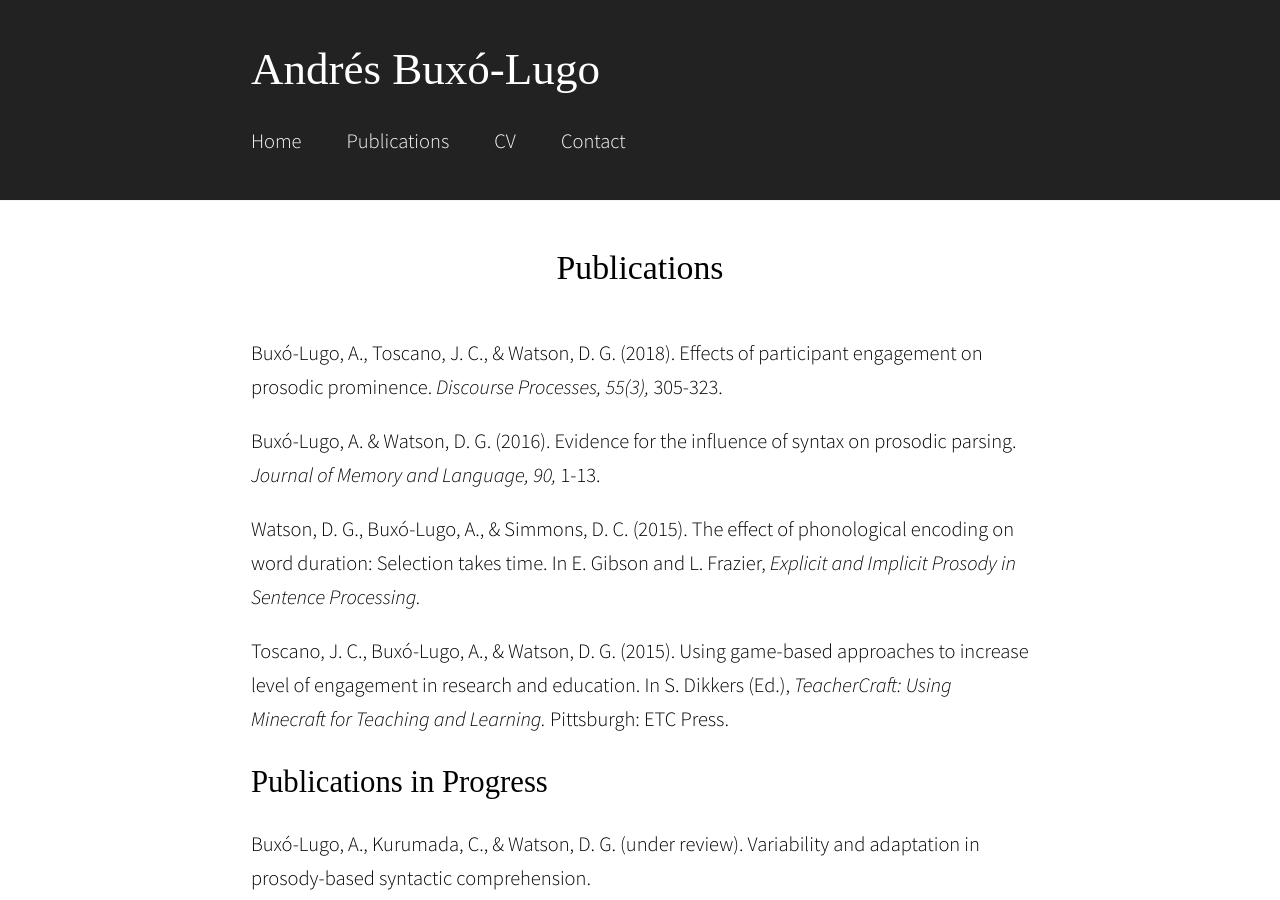
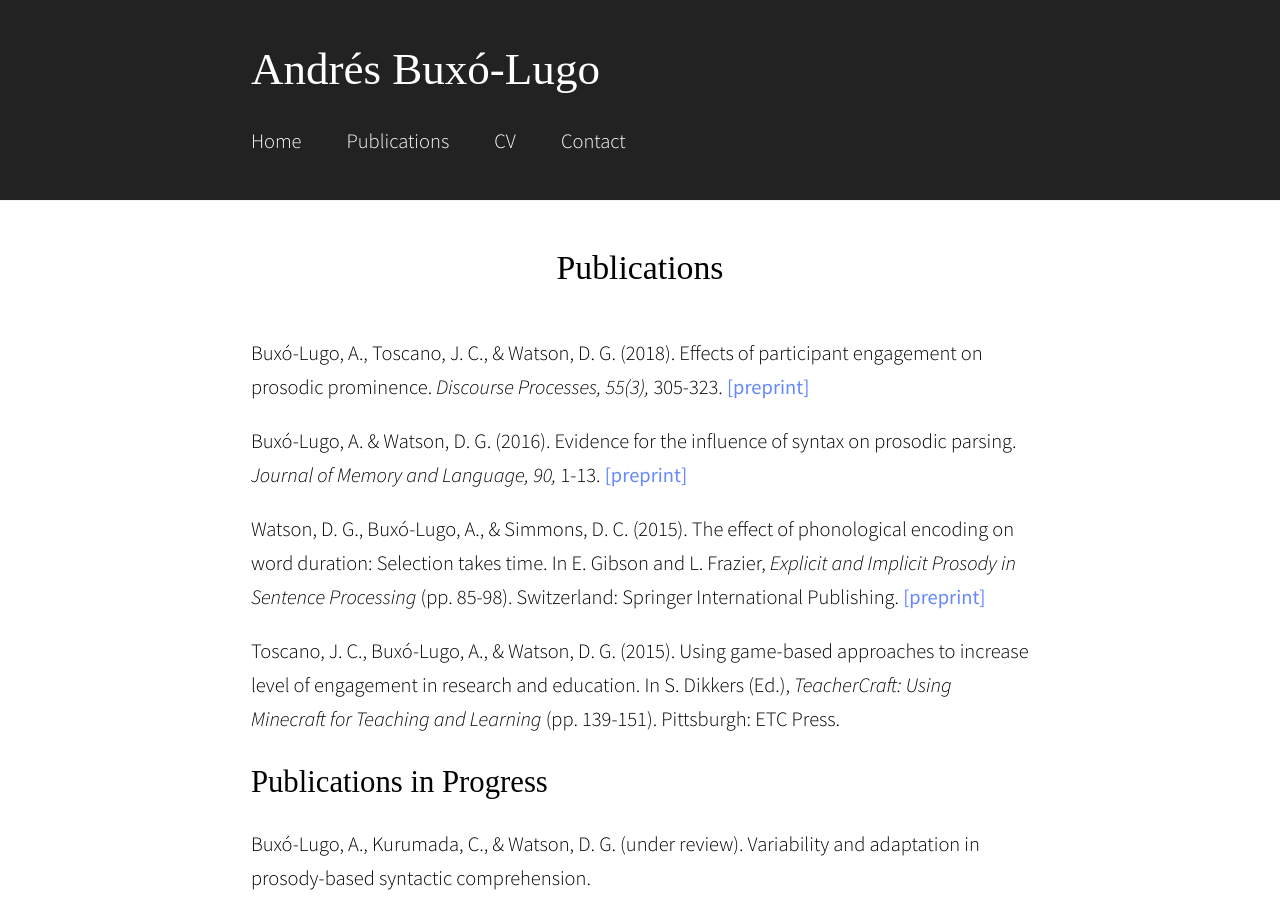
Before and after one commit to abuxolugo/abuxolugo.github.io, a Jekyll site: the page built from publications.md, in a window 1280 px wide and 900 px high. Built offline with Jekyll 4.4.1, drawn with Linux system fonts in a browser that asks for light colours; some web fonts are replaced.

Commit message:
added preprints

```diff
--- a/publications.md
+++ b/publications.md
@@ -4,13 +4,13 @@ title: Publications
 permalink: /publications/
 ---
 
-Buxó-Lugo, A., Toscano, J. C., & Watson, D. G. (2018). Effects of participant engagement on prosodic prominence. *Discourse Processes, 55(3),* 305-323.
+Buxó-Lugo, A., Toscano, J. C., & Watson, D. G. (2018). Effects of participant engagement on prosodic prominence. *Discourse Processes, 55(3),* 305-323. [[preprint]]({{site.baseurl}}/assets/Minecraft_Preprint.pdf)
 
-Buxó-Lugo, A. & Watson, D. G. (2016).  Evidence for the influence of syntax on prosodic parsing. *Journal of Memory and Language, 90,* 1-13.
+Buxó-Lugo, A. & Watson, D. G. (2016).  Evidence for the influence of syntax on prosodic parsing. *Journal of Memory and Language, 90,* 1-13. [[preprint]]({{site.baseurl}}/assets/Syntax_and_Prosodic_Parsing_Preprint.pdf)
 
-Watson, D. G., Buxó-Lugo, A., & Simmons, D. C. (2015). The effect of phonological encoding on word duration: Selection takes time.  In E. Gibson and L. Frazier, *Explicit and Implicit Prosody in Sentence Processing.*
+Watson, D. G., Buxó-Lugo, A., & Simmons, D. C. (2015). The effect of phonological encoding on word duration: Selection takes time.  In E. Gibson and L. Frazier, *Explicit and Implicit Prosody in Sentence Processing* (pp. 85-98). Switzerland: Springer International Publishing. [[preprint]]({{site.baseurl}}/assets/Phonological_Encoding_Preprint.pdf)
 
-Toscano, J. C., Buxó-Lugo, A., & Watson, D. G. (2015). Using game-based approaches to increase level of engagement in research and education. In S. Dikkers (Ed.), *TeacherCraft: Using Minecraft for Teaching and Learning.* Pittsburgh: ETC Press.
+Toscano, J. C., Buxó-Lugo, A., & Watson, D. G. (2015). Using game-based approaches to increase level of engagement in research and education. In S. Dikkers (Ed.), *TeacherCraft: Using Minecraft for Teaching and Learning* (pp. 139-151). Pittsburgh: ETC Press.
 
 ## Publications in Progress
 
```
